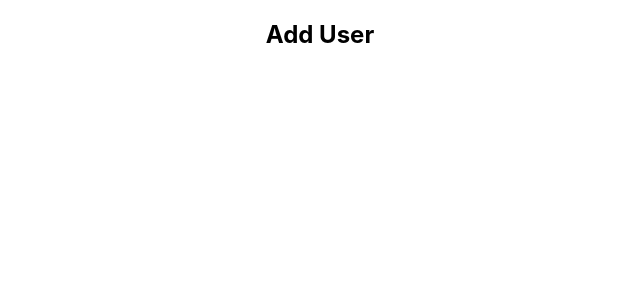
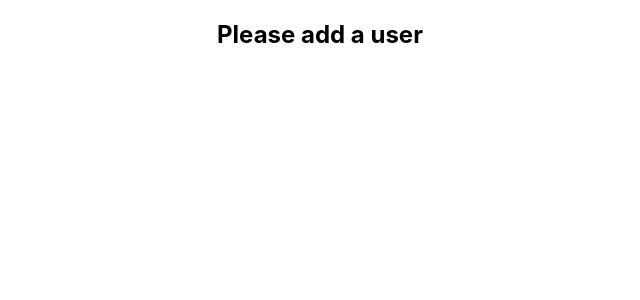
Before and after one commit to AlAminMiah4274/nodeMongoCrudClient, a React (Create React App) app: page /users/add in a window 1280 px wide. Shown: the top 300 px of the page, without its empty margins (320-960 px from the left). Built offline with nearby package versions, Linux system fonts and the light colour scheme.

Commit message:
changed the app title name

```diff
--- a/public/index.html
+++ b/public/index.html
@@ -1,14 +1,12 @@
 <!DOCTYPE html>
 <html lang="en">
+
 <head>
   <meta charset="utf-8" />
   <link rel="icon" href="%PUBLIC_URL%/favicon.ico" />
   <meta name="viewport" content="width=device-width, initial-scale=1" />
   <meta name="theme-color" content="#000000" />
-    <meta
-      name="description"
-      content="Web site created using create-react-app"
-    />
+  <meta name="description" content="Web site created using create-react-app" />
   <link rel="apple-touch-icon" href="%PUBLIC_URL%/logo192.png" />
   <!--
       manifest.json provides metadata used when your web app is installed on a
@@ -24,8 +22,9 @@
       work correctly both with client-side routing and a non-root public URL.
       Learn how to configure a non-root public URL by running `npm run build`.
     -->
-    <title>React App</title>
+  <title>Node Mongo CRUD</title>
 </head>
+
 <body>
   <noscript>You need to enable JavaScript to run this app.</noscript>
   <div id="root"></div>
@@ -40,4 +39,5 @@
       To create a production bundle, use `npm run build` or `yarn build`.
     -->
 </body>
+
 </html>
--- a/src/components/AddUser.js
+++ b/src/components/AddUser.js
@@ -3,7 +3,7 @@ import React from 'react';
 const AddUser = () => {
     return (
         <div>
-            <h2>Add User</h2>
+            <h2> Please add a user</h2>
         </div>
     );
 };
```
Lines whose indentation alone changed are shown as unchanged.
